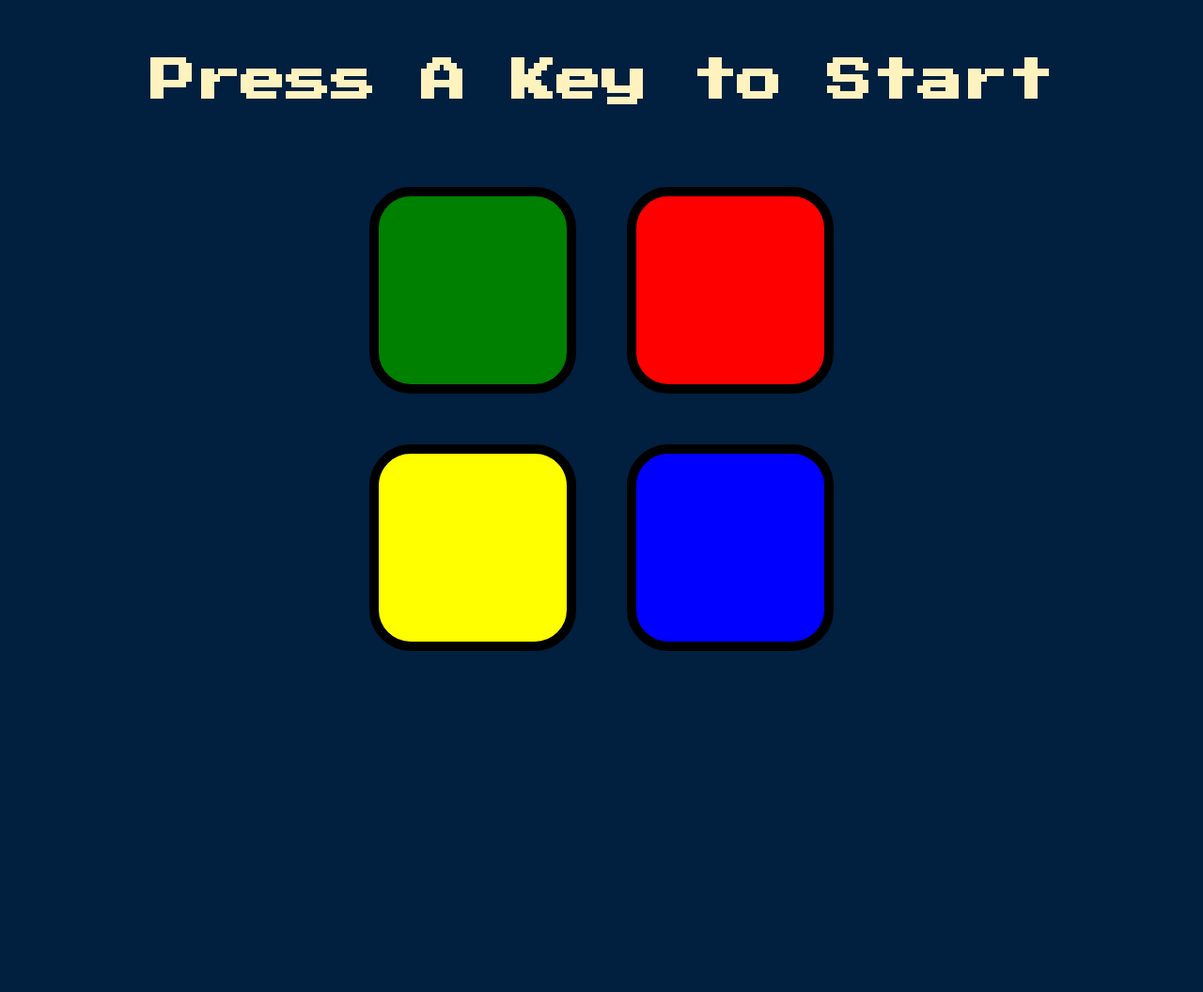
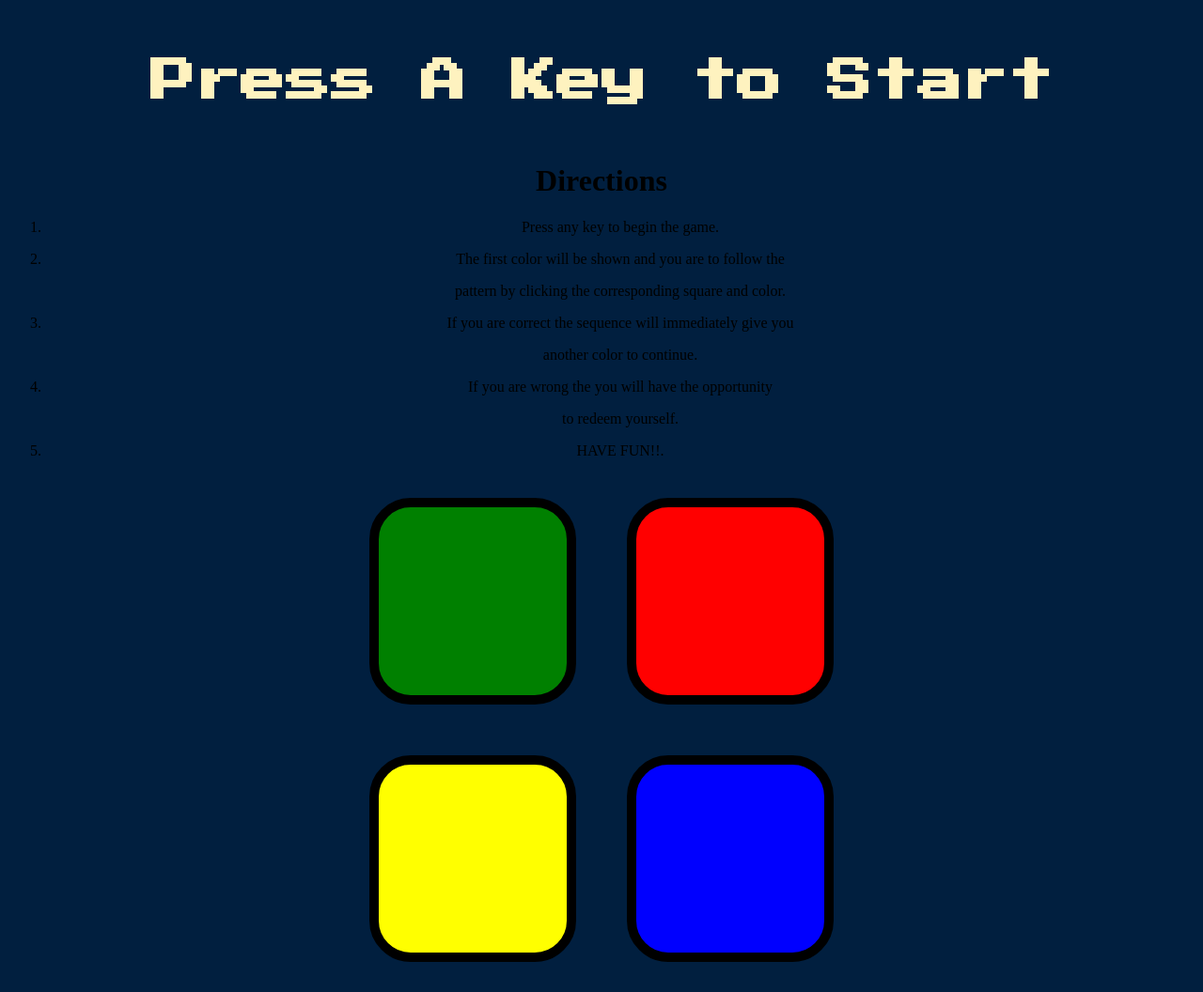
Before and after one commit to chantho05/Simon_game, a plain HTML site: page index.html in a window 1280 px wide. Shown: the whole page at 94% size. Before the commit the page ends 800 px from the top, so only its background shows below. Drawn offline with nearby package versions, Linux system fonts and the light colour scheme.

Commit message:
new commit Added directions

```diff
--- a/index.html
+++ b/index.html
@@ -10,6 +10,17 @@
 
 <body>
   <h1 id="level-title">Press A Key to Start</h1>
+  <div class="right">
+    <h1 class="directions">Directions</h1>
+
+      <ol>
+        <li><p>Press any key to begin the game.</p></li>
+        <li><p>The first color will be shown and you are to follow the</p>pattern by clicking the corresponding square and color.</p></li>
+        <li><p>If you are correct the sequence will immediately give you</p>another color to continue.</p></li>
+        <li><p>If you are wrong the you will have the opportunity</p> to redeem yourself.</p></li>
+        <li><p>HAVE FUN!!.</p></li>
+      </ol>
+  </div>
   <div class="container">
     <div lass="row">
 
@@ -32,9 +43,7 @@
       </div>
 
     </div>
-
   </div>
-
 
 
 
```
